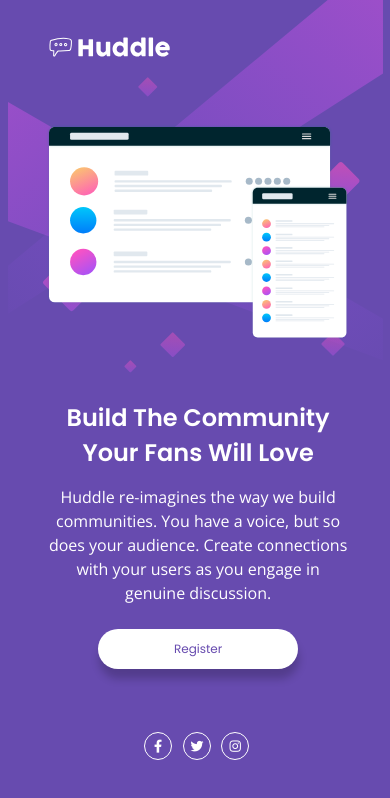
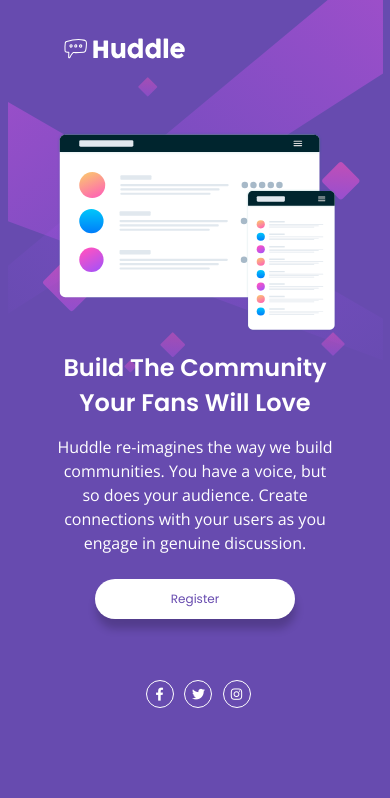
Before and after one commit to BraynnerM/huddle-landing-page, a plain HTML site: page index.html in a window 390 px wide. Drawn offline with nearby package versions, Linux system fonts and the light colour scheme.

Commit message:
Add files via upload

```diff
--- a/index.html
+++ b/index.html
@@ -19,18 +19,17 @@
 </head>
 
 <body>
+    <div class="container">
         <header class="header">
 
-        <h1>
             <a href="#">
                 <img src="./src/images/logo.svg" alt="huddle-logo">
             </a>
-        </h1>
+
         </header>
 
-    <section class="mockups">
-        <img src="./src/images/illustration-mockups.svg" alt="illustration-mockups">
-    </section>
+        <img class="mockups" src="./src/images/illustration-mockups.svg" alt="illustration-mockups">
+
         <section class="description">
             <h2>Build The Community Your Fans Will Love </h2>
             <p>Huddle re-imagines the way we build communities. You have a voice, but so does your audience.
@@ -39,19 +38,28 @@
         </section>
 
         <footer class="footer">
-        <div class="social">
-            <a href="">
+            <ul class="social">
+
+                <li><a href="">
                         <i class="fab fa-facebook-f"></i>
                     </a>
+                </li>
+
+                <li>
                     <a href="">
                         <i class="fab fa-twitter"></i>
                     </a>
+                </li>
+
+                <li>
                     <a href="">
                         <i class="fab fa-instagram"></i>
                     </a>
+                </li>
 
+            </ul>
+        </footer>
     </div>
-    </footer>
 </body>
 
 </html>
--- a/src/css/reset.css
+++ b/src/css/reset.css
@@ -6,6 +6,9 @@
     box-sizing: border-box;
 }
 
+ul {
+    list-style-type: none;
+}
 a {
     text-decoration: none;
 }
--- a/src/css/responsive.css
+++ b/src/css/responsive.css
@@ -1,10 +1,16 @@
-@media (max-width: 440px) {
+@media (max-width: 1032px) {
     body {
-        max-width: 300px;
-        max-height: 800px;
-        background: var(--violet) url(../images/bg-mobile.svg) no-repeat center top;
+        width: 100vw;
+        height: 100vh;
+        background: var(--cor-de-fundo) url(../images/bg-mobile.svg) no-repeat center top;
         display: flex;
-        position: relative;
+    }
+    .container {
+        max-width: 318px;
+        max-height: 740px;
+        height: 100vh;
+        justify-items: center;
+        align-self: flex-start;
     }
 
     /* HEADER */
@@ -14,11 +20,9 @@
         height: 95px;
         width: 280px;
         margin: 0;
-        padding-left: 5px;
-        left: -35px;
+        padding-left: 3px;
         position: absolute;
         flex-direction: column;
-        align-items: left;
         justify-content: center;
         margin-top: 2px;
     }
@@ -35,10 +39,10 @@
         flex-direction: column;
         align-items: center;
         justify-content: center;
-        max-width: 303px;
+        max-width: 280px;
         max-height: 200px;
         margin-top: 132px;
-        margin-left: -27px;
+
     }
 
     /* DESCRIPTION */
@@ -51,9 +55,9 @@
         align-items: center;
         justify-content: center;
         width: 280px;
-        height: 400px;
+        height: 300px;
         top: 317px;
-        right: 35px;
+
     }
 
     .description h2 {
@@ -66,7 +70,7 @@
 
     .description p {
         font-size: 1.6rem;
-        width: 300px;
+        width: 280px;
         text-align: center;
         line-height: 24px;
         padding-bottom: 20px;
@@ -78,7 +82,6 @@
     .description a {
         font-size: 1.2rem;
         padding: 11px 76px;
-
     }
 
     /* FOOTER */
@@ -86,14 +89,13 @@
     .footer {
         margin: 0;
         display: flex;
+        width: 280px;
+        height: 28px;
+        justify-content: center;
+        top: 680px;
         position: absolute;
-        flex-direction: column;
-        align-items: center;
-        justify-content: center;
-        bottom: -751px;
-        left: 34px;
-        height: 10px;
-        margin-left: 23px;
+        margin-right: 14px;
+
     }
 
     .footer .social i {
@@ -106,4 +108,5 @@
     .footer .social a {
         margin-right: -6px;
     }
+
 }
--- a/src/css/style.css
+++ b/src/css/style.css
@@ -3,26 +3,31 @@
 }
 
 body {
-    position: absolute;
-    top: 53%;
-    left: 57.2%;
-    margin-right: -50%;
-    transform: translate(-50%, -50%);
+    height:100vh;
+    width: 100vw;
+
+    background-color: var(--cor-de-fundo);
+    background-image: url(../images/bg-desktop.svg);
+    background-size: cover;
+    background-repeat: no-repeat;
+    display: flex;
+    justify-content: center;
+    align-items: center;
+}
+.container {
     max-width: 1440px;
     max-height: 800px;
-    background: var(--violet) url(../images/bg-desktop.svg) no-repeat center center fixed;
     display: grid;
     grid-template-areas: "header header"
         "mockups description"
         "mockups description"
-        "footer  footer";
+        "footer footer";
     grid-template-columns: repeat(2, 720px);
 }
 
 /* HEADER */
 
 .header {
-    position: relative;
     grid-area: header;
     width: 250px;
     margin-top: 2px;
@@ -36,7 +41,6 @@
 /* MOCKUPS */
 
 .mockups {
-    position: relative;
     grid-area: mockups;
     width: 709px;
     height: 450px;
@@ -72,7 +76,7 @@
 
 .description a {
     font-family: 'Poppins', sans-serif;
-    color: var(--violet);
+    color: var(--cor-de-fundo);
     font-size: 1.8rem;
     border-radius: 30px;
     background-color: #fff;
@@ -82,7 +86,7 @@
 }
 
 .description a:hover {
-    background-color: var(--soft-magenta);
+    background-color: var(--cor-hover-botao);
     box-shadow: 1px 10px 8px rgba(0, 0, 0, 0.2);
 }
 
@@ -93,10 +97,14 @@
     text-align: end;
     margin-right: 150px;
     height: 90px;
+
+}
+.footer .social li{
+    display: inline-block;
 }
 
 .footer .social i {
-    font-size: 2rem;
+    font-size: 2.1rem;
     transition: 0.3s;
     border-radius: 50%;
     border: 1px solid #fff;
@@ -107,16 +115,18 @@
 .footer .social a {
     margin-left: 14px;
     text-align: center;
+
 }
 
 .footer .social a:hover,
 .footer .social i:hover {
-    color: var(--soft-magenta);
-    border-color: var(--soft-magenta);
+    color: var(--cor-hover-botao);
+    border-color: var(--cor-hover-botao);
 }
 
 i.fab.fa-twitter,
-i.fab.fa-facebook-f {
+i.fab.fa-facebook-f
+{
     font-size: 1.7rem;
     padding: 11px;
 }
--- a/src/css/variables.css
+++ b/src/css/variables.css
@@ -1,4 +1,4 @@
 :root {
-    --violet: hsl(257, 40%, 49%);
-    --soft-magenta: hsl(300, 69%, 71%);
+    --cor-de-fundo: hsl(257, 40%, 49%);
+    --cor-hover-botao: hsl(300, 69%, 71%);
 }
```
Lines whose indentation alone changed are shown as unchanged.
